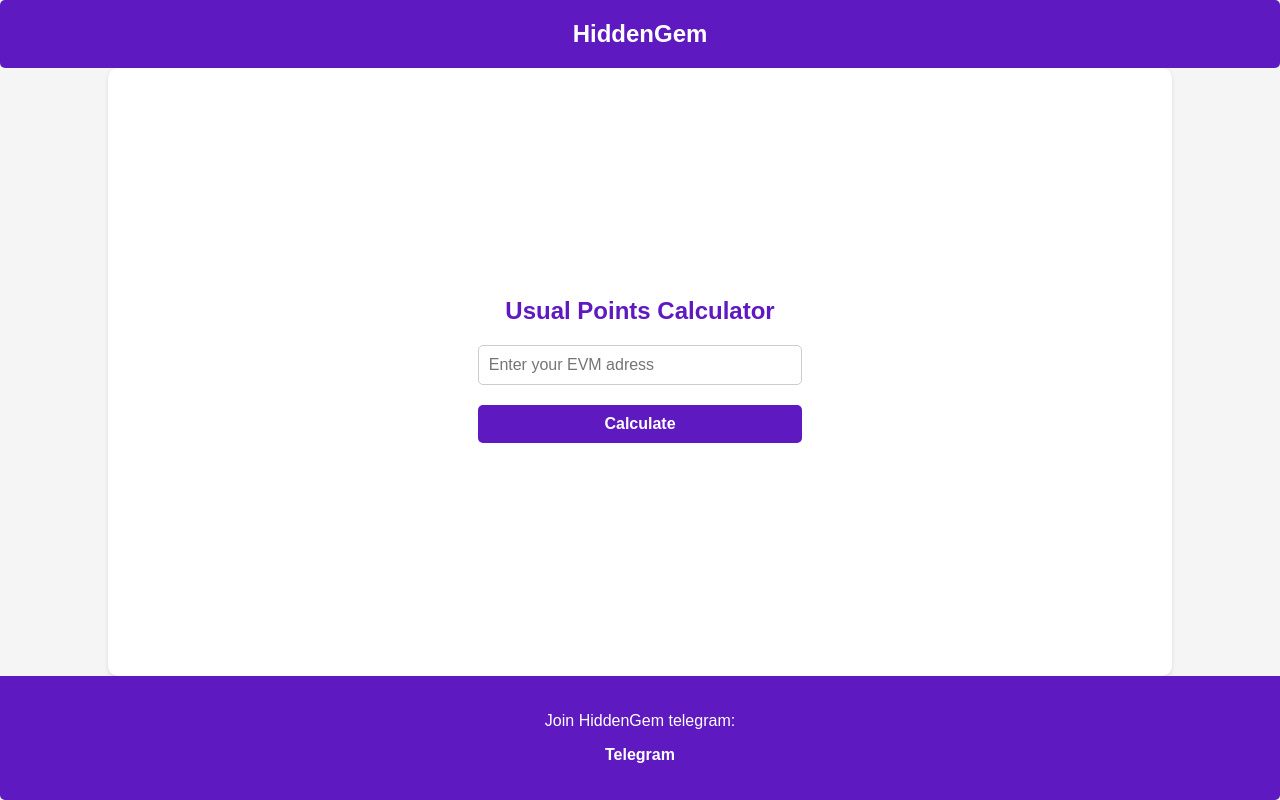
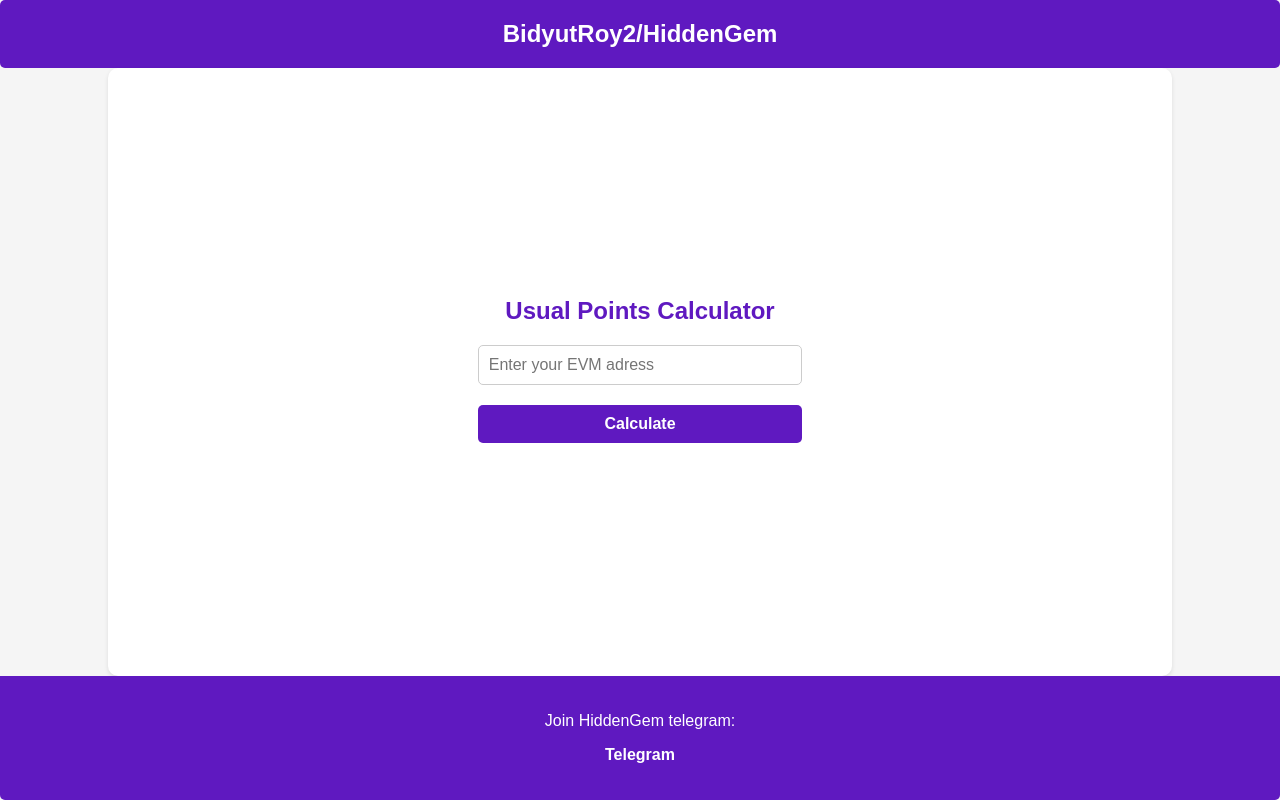
Before and after one commit to BidyutRoy2/HiddenGem, a plain HTML site: page usual-points-calc/index.html in a window 1280 px wide. Drawn offline with Linux system fonts and the light colour scheme.

Commit message:
Update index.html

```diff
--- a/usual-points-calc/index.html
+++ b/usual-points-calc/index.html
@@ -125,7 +125,7 @@
 
     <!-- Header Section -->
     <header>
-        <a href="/">HiddenGem</a>
+        <a href="/">BidyutRoy2/HiddenGem</a>
     </header>
 
     <!-- Main Content Section -->
```
